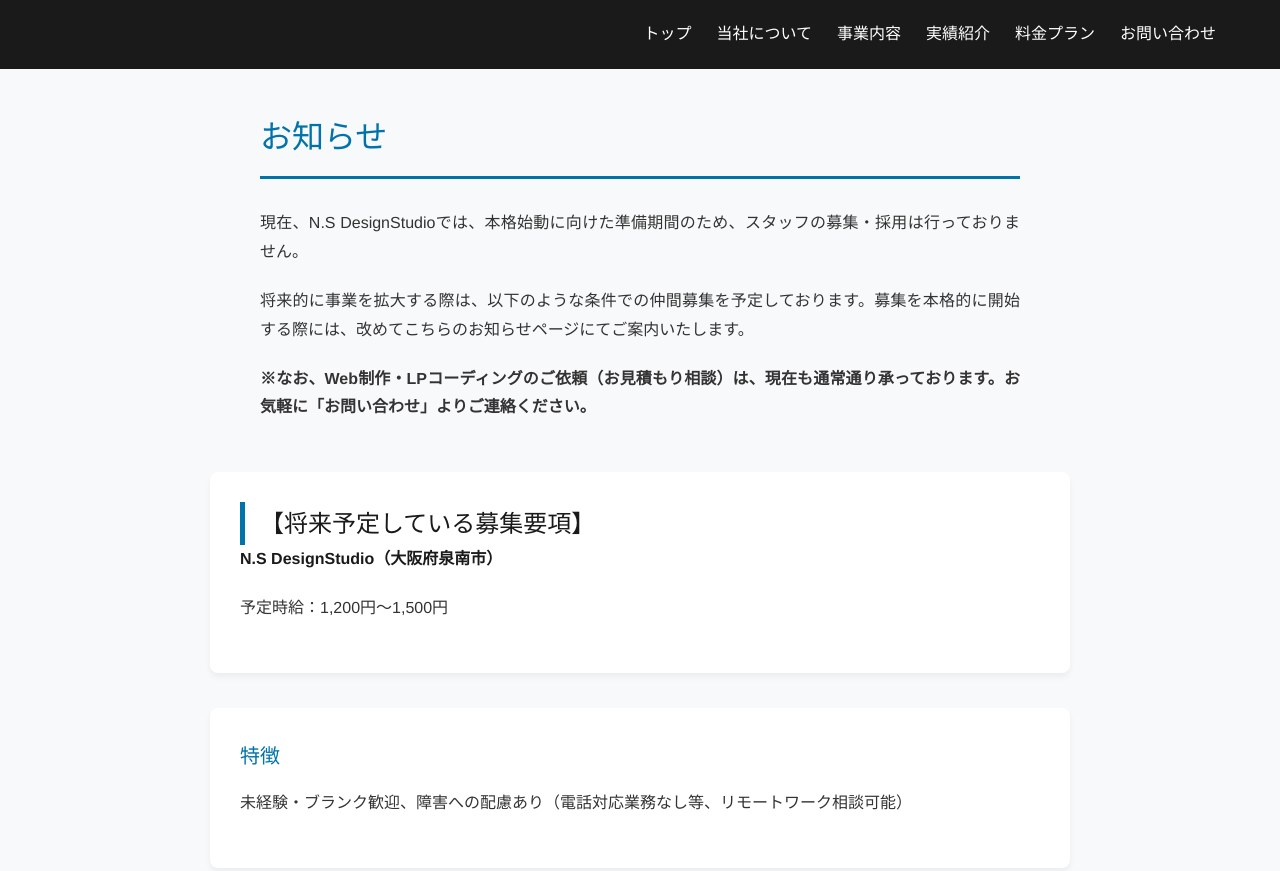
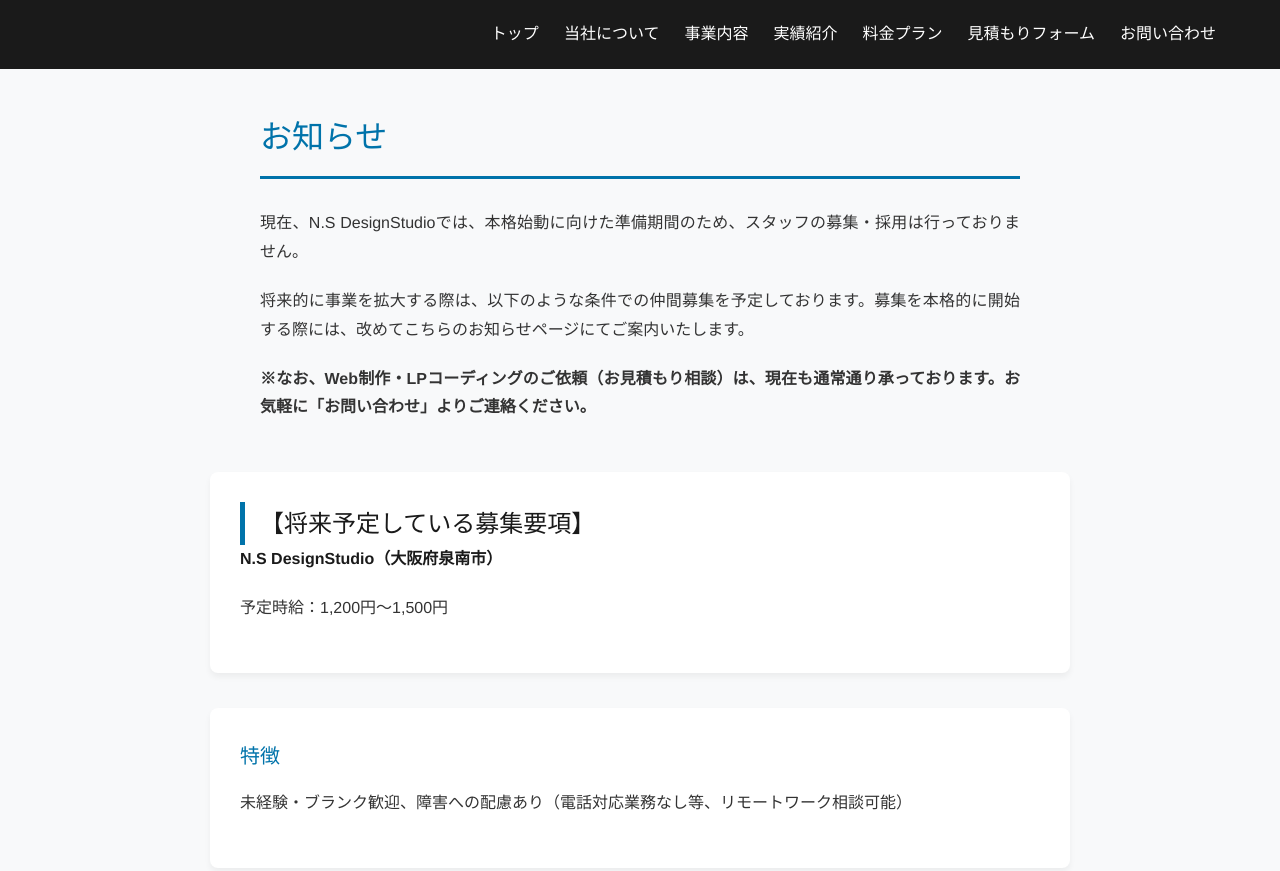
Before and after one commit to Nao-Rui-Love/ns-designstudio, a plain HTML site: page news.html in a window 1280 px wide. Shown: the top 871 px of the page. Drawn offline with Linux system fonts and the light colour scheme.

Commit message:
リンクの追加

```diff
--- a/news.html
+++ b/news.html
@@ -16,6 +16,7 @@
             <li><a href="service.html">事業内容</a></li>
             <li><a href="works.html">実績紹介</a></li>
             <li><a href="money.html">料金プラン</a></li>
+            <li><a href="content.html">見積もりフォーム</a></li>
             <li><a href="contact.html">お問い合わせ</a></li>
         </ul>
     </div>
```
Also changed, not shown: contact.html (+1 -0 lines), index.html (+1 -0 lines), money.html (+1 -0 lines), service.html (+1 -0 lines), works.html (+1 -0 lines).
